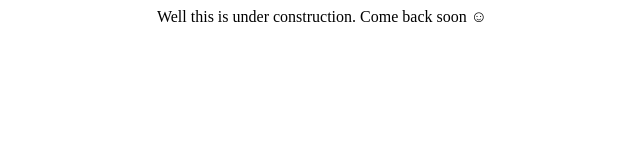
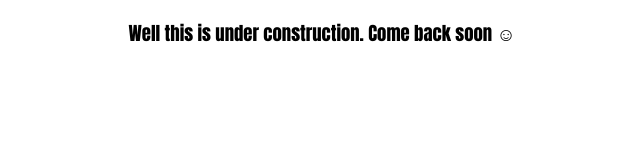
Before and after one commit to RDMCSERVER/RDMCSERVER.github.io, a plain HTML site: page index.html in a window 1280 px wide. Shown: the whole page, without its empty margins (318-958 px from the left). Drawn offline with Linux system fonts and the light colour scheme.

Commit message:
Update index.html

```diff
--- a/index.html
+++ b/index.html
@@ -4,6 +4,6 @@
 <title> R&D SERVER NETWORK | UNDER CONSTRUCTION </title>
 </head>
 <body>
-<center style="font-family=impact;"> Well this is under construction. Come back soon ☺ </center>
+<h3 style="font-family:impact; text-align: center;"> Well this is under construction. Come back soon ☺ </h3>
 </body>
 </html>
```
